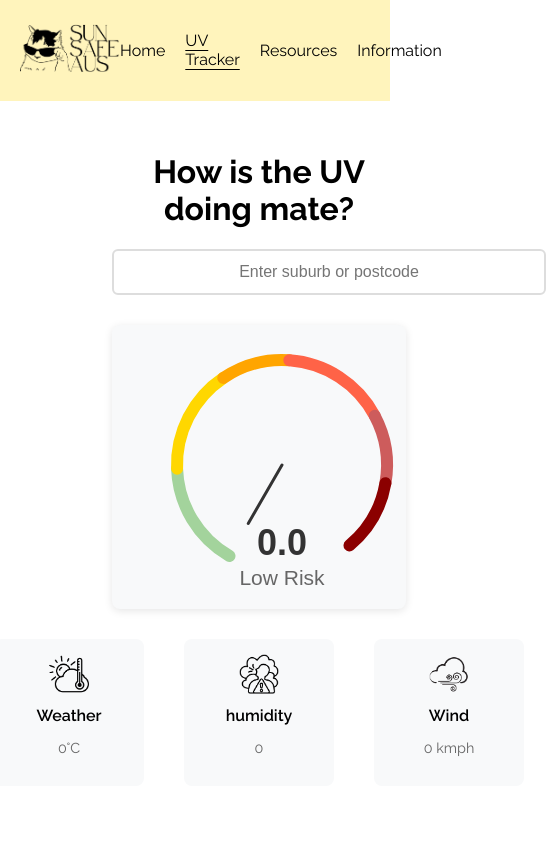
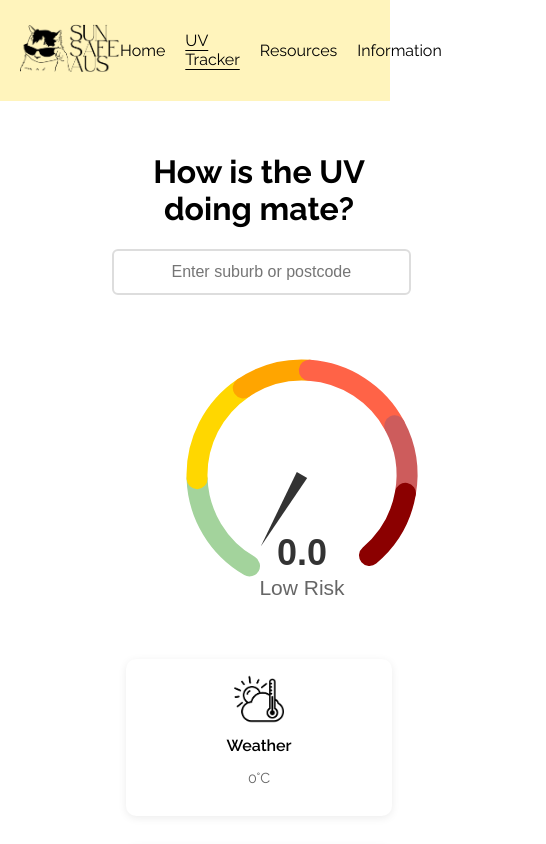
Before and after one commit to Kumareshan30/SunsafeAus, a Vue app in the folder sunsafeaus/: page /uv-tracker in a window 390 px wide. Shown: the top 844 px of the page, 546 px wide, since content can reach past the window. Built offline with nearby package versions, Linux system fonts and the light colour scheme.

Commit message:
Styling changes

```diff
--- a/sunsafeaus/src/components/UVGauge.vue
+++ b/sunsafeaus/src/components/UVGauge.vue
@@ -6,20 +6,15 @@
         :key="index"
         :d="segment.path"
         :stroke="segment.color"
-        stroke-width="8"
+        stroke-width="14"
         fill="none"
         stroke-linecap="round"
       />
 
-      <line
-        x1="100"
-        y1="80"
-        x2="100"
-        y2="35"
-        stroke="#333"
-        stroke-width="2"
+      <polygon
+        :points="getPointerPath()"
+        fill="#333"
         :transform="`rotate(${pointerAngle}, 100, 80)`"
-        stroke-linecap="round"
       />
 
       <text
@@ -121,6 +116,19 @@ const generateArcPath = (startDeg: number, endDeg: number): string => {
   `;
 };
 
+const getPointerPath = () => {
+  const baseWidth = 8;
+  const height = 55;
+  const centerX = 100;
+  const centerY = 80;
+
+  return `
+    ${centerX - baseWidth / 2},${centerY}
+    ${centerX + baseWidth / 2},${centerY}
+    ${centerX},${centerY - height}
+  `;
+};
+
 const pointerAngle = computed(() => {
   const normalizedValue = Math.min(Math.max(props.uvValue, 0), 15);
   return START_ANGLE + (normalizedValue / 15) * TOTAL_VISIBLE_ANGLE;
--- a/sunsafeaus/src/views/UVTracker.vue
+++ b/sunsafeaus/src/views/UVTracker.vue
@@ -182,6 +182,7 @@ export default {
 .uv-tracker {
   text-align: center;
   padding: 20px;
+  background: transparent;
 }
 
 .search-section {
@@ -199,7 +200,7 @@ export default {
 }
 
 .search-input:focus {
-  border: 2px solid #fff4bc;
+  border: 2px solid #ffd700;
   outline: none;
 }
 
@@ -224,7 +225,15 @@ export default {
 }
 
 .uv-gauge {
-  margin: 30px auto;
+  background: transparent;
+  border-radius: 10px;
+  padding: 20px;
+  box-shadow: none;
+}
+
+.uv-gauge-wrapper {
+  box-shadow: none !important;
+  background: none;
 }
 
 .uv-value {
@@ -233,27 +242,31 @@ export default {
 }
 
 .uv-risk {
-  color: #c0392b;
-  margin-top: 10px;
+  font-size: 1.2rem;
+  font-weight: bold;
+  color: #e74c3c;
 }
 
 .info-container {
   display: flex;
-  justify-content: center;
-  gap: 40px;
-  margin-top: 30px;
+  justify-content: space-around;
+  flex-wrap: wrap;
+  gap: 20px;
+  margin-top: 20px;
 }
 
 .info-box {
   padding: 15px;
-  min-width: 120px;
-  background: #f8f9fa;
-  border-radius: 8px;
+  min-width: 140px;
+  background: #ffffff;
+  border-radius: 10px;
+  text-align: center;
+  box-shadow: 0 2px 8px rgba(0, 0, 0, 0.08);
 }
 
 .info-icon {
-  width: 40px;
-  height: 40px;
+  width: 50px;
+  height: 50px;
 }
 
 .info-label {
@@ -265,4 +278,25 @@ export default {
   font-size: 0.9em;
   color: #666;
 }
+
+@media screen and (max-width: 768px) {
+  .search-input {
+    width: 90%;
+  }
+
+  .uv-gauge {
+    padding: 20px;
+  }
+
+  .info-container {
+    flex-direction: column;
+    align-items: center;
+  }
+
+  .info-box {
+    width: 80%;
+    margin-bottom: 10px;
+  }
+}
+
 </style>
```
Also changed, not shown: sunsafeaus/src/assets/AQ.png.
